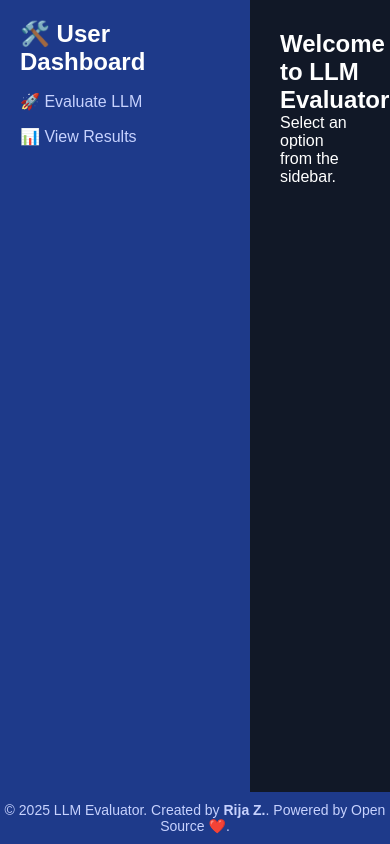
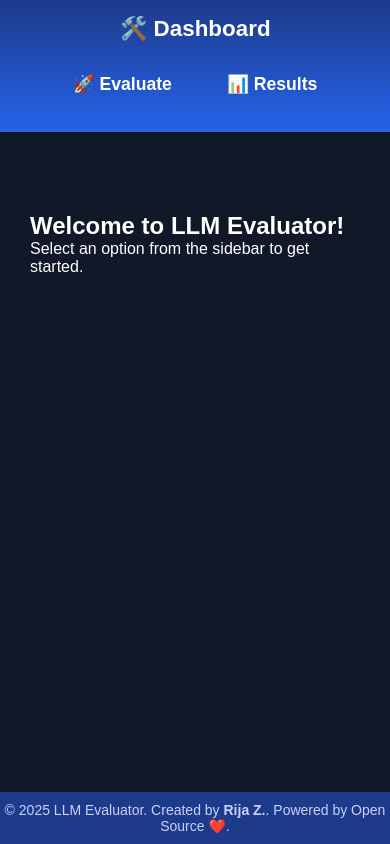
Before and after one commit to rzafiamy/evaluate, a Flask app: page / in a window 390 px wide. Run offline with Flask 3, Linux system fonts and the light colour scheme.

Commit message:
Last update of design and test

```diff
--- a/config.py
+++ b/config.py
@@ -14,6 +14,8 @@ class Config:
 
         self.options = self._load_options(os.getenv('LLM_OPTIONS'))
 
+        self.SYSTEM_PROMPT = "You are an AI assistant. Please respond to the user's question directly without extra comments."
+
         if not self.api_url:
             raise ValueError("API_URL must be set in the environment file.")
 
--- a/core/similarity.py
+++ b/core/similarity.py
@@ -26,7 +26,7 @@ class SentenceTransformerModel(SimilarityModel):
         """Generate embeddings for the input text."""
         return self.model.encode(text)
 
-    def compute_similarity(self, expected_embedding, response_embedding):
+    def compute_similarity(self, response_embedding, expected_embedding):
         """Compute cosine similarity between expected and response embeddings."""
         return cosine_similarity(expected_embedding, response_embedding)[0][0]
 
--- a/static/app.js
+++ b/static/app.js
@@ -49,7 +49,8 @@ async function startEvaluation(event) {
     event.preventDefault();
 
     const formData = new FormData(event.target);
-    document.getElementById("evaluation-progress").innerHTML = "<h3>Progress:</h3><ul id='progress-log'></ul>";
+    const progressLog = document.getElementById("evaluation-progress");
+    progressLog.innerHTML = "<h3>Progress:</h3><ul id='progress-log'></ul>";
 
     showProgressBar();
 
@@ -60,7 +61,7 @@ async function startEvaluation(event) {
 
     if (!response.ok || !response.body) {
         hideProgressBar();
-        document.getElementById("evaluation-progress").innerHTML += "<p class='text-red-500'>❌ Evaluation failed.</p>";
+        progressLog.insertAdjacentHTML("beforeend", "<p class='text-red-500'>❌ Evaluation failed.</p>");
         return;
     }
 
@@ -83,13 +84,15 @@ async function startEvaluation(event) {
                 if (part.startsWith("data: ")) {
                     const rawMessage = part.replace("data: ", "").trim();
 
+                    try {
                         let message = JSON.parse(rawMessage);
                         if (typeof message === "string") {
                             message = JSON.parse(message);
-                        console.log("Final parsed message:", message);
                         }
-
                         updateTestStatus(message);
+                    } catch (error) {
+                        console.error("Error parsing JSON:", error);
+                    }
                 }
             }
         }
@@ -98,40 +101,57 @@ async function startEvaluation(event) {
     await readStream();
 
     hideProgressBar();
-    document.getElementById("evaluation-progress").innerHTML += "<p>✅ Evaluation Completed!</p>";
+    progressLog.insertAdjacentHTML("beforeend", `<p class="evaluation-status">✅ Evaluation Completed!</p>`);
 }
 
 function updateTestStatus(update) {
-    const progressLog = document.getElementById("progress-log");
-    console.log(progressLog)
+    const testElement = document.getElementById(`test-${update.test}`);
+
+    if (!testElement) {
+        console.warn(`Test element not found for test-${update.test}`);
+        return;
+    }
+
+    const statusSpan = testElement.querySelector(".status-label");
+
     if (update.status === "running") {
-        progressLog.innerHTML += `<li>🔄 ${update.message}</li>`;
+        statusSpan.innerHTML = "🔄 Running...";
+        statusSpan.style.color = "orange";
+    }
+    else if (update.status === "completed") {
+        if (statusSpan) {
+            statusSpan.innerHTML = update.success ? "✅ Passed" : "❌ Failed";
+            statusSpan.style.color = update.success ? "green" : "red";
+        }
 
-        const testElement = document.getElementById(`test-${update.test}`);
-        console.log(testElement)
-        if (testElement) {
-            testElement.querySelector(".status-label").innerHTML = "🔄 Running...";
+        // Inject all details into the collapsible section
+        let detailsContainer = testElement.querySelector(".group div");
+        if (detailsContainer) {
+            detailsContainer.innerHTML = `
+                <p><strong>Prompt:</strong> ${update.prompt}</p>
+                <p><strong>Category:</strong> ${update.category}</p>
+                <p><strong>Expected:</strong> ${update.expected}</p>
+                <p><strong>Result:</strong> ${update.result}</p>
+                <p><strong>Temperature:</strong> ${update.temperature}</p>
+                <p><strong>Max Tokens:</strong> ${update.max_tokens}</p>
+                <p><strong>Language:</strong> ${update.language}</p>
+                <p><strong>Similarity:</strong> ${update.similarity ? update.similarity.toFixed(2) : "N/A"}</p>
+            `;
         }
-    } else if (update.status === "completed") {
-        progressLog.innerHTML += `<li>✅ ${update.message}</li>`;
+    }
+    else if (update.status === "error") {
+        statusSpan.innerHTML = "❌ Error";
+        statusSpan.style.color = "red";
 
-        const testElement = document.getElementById(`test-${update.test}`);
-        if (testElement) {
-            const statusSpan = testElement.querySelector(".status-label");
-            if (statusSpan) {
-                if (update.success) {
-                    statusSpan.innerHTML = "✅ Passed";
-                    statusSpan.style.color = "green";
-                } else {
-                    statusSpan.innerHTML = "❌ Failed";
-                    statusSpan.style.color = "red";
+        // Append error details
+        let detailsContainer = testElement.querySelector(".group div");
+        if (detailsContainer) {
+            detailsContainer.innerHTML = `<p class="text-red-500">❌ ${update.message}</p>`;
         }
     }
 }
-    } else if (update.status === "error") {
-        progressLog.innerHTML += `<li class="text-red-500">❌ ${update.message}</li>`;
-    }
-}
+
+
 
 
 async function fetchModels() {
@@ -189,16 +209,29 @@ async function previewDataset(event) {
 
 function renderDatasetPreview(data) {
     const container = document.getElementById('preview-container');
-    let htmlContent = '<h3 class="font-bold mb-2">📋 Test Cases Preview:</h3><ul>';
+    let htmlContent = '<h3 class="font-bold mb-2">📋 Test Cases Preview:</h3><ul class="space-y-3">';
+
     data.forEach(test => {
-        htmlContent += `<li class="mb-2 p-3 bg-blue-900 rounded" id="test-${test.test}">
+        htmlContent += `
+            <li class="mb-2 p-3 bg-blue-900 rounded shadow-lg" id="test-${test.test}">
+                <details class="group">
+                    <summary class="cursor-pointer flex justify-between items-center text-white font-semibold">
                         🔹 <strong>Test ${test.test}:</strong> ${test.prompt}
                         <span class="status-label">⏳ Not Started</span>
+                    </summary>
+                    <div class="ml-5 mt-2 text-gray-200 detailed-results">
+                        <p><strong>Expected:</strong> ${test.expected || "N/A"}</p>
+                        <p><strong>Result:</strong> ${test.result || "Pending..."}</p>
+                        <p><strong>Similarity:</strong> ${test.similarity || "N/A"}</p>
+                    </div>
+                </details>
             </li>`;
     });
+
     htmlContent += '</ul>';
     container.innerHTML = htmlContent;
 }
+
 
 
 function renderResults(files) {
@@ -253,10 +286,10 @@ async function loadResultDetail(filename) {
 
 
 function renderResultDetail(data, filename) {
-    let detailHtml = `<h3 class="text-lg font-semibold mb-2">📝 Details for: ${filename}</h3>`;
-    detailHtml += `<div class="overflow-auto rounded-lg shadow-lg">
-        <table class="min-w-full bg-gray-800 text-white">
-            <thead class="bg-indigo-700">
+    let detailHtml = `<h3 class="tab-title">📝 Details for: ${filename}</h3>`;
+    detailHtml += `<div class="table-container">
+        <table class="result-table">
+            <thead>
                 <tr>
                     <th class="py-2 px-3">Test</th>
                     <th class="py-2 px-4">Prompt</th>
@@ -271,13 +304,13 @@ function renderResultDetail(data, filename) {
 
     data.forEach(row => {
         detailHtml += `<tr class="border-b border-gray-700 hover:bg-gray-700 transition">
-            <td class="py-2 px-3">${row.Test}</td>
-            <td class="px-3">${row.Prompt}</td>
-            <td class="px-2">${row.Category}</td>
-            <td class="px-2">${row.Expected}</td>
-            <td class="px-2">${row.Response}</td>
-            <td class="px-2">${row.Similarity}</td>
-            <td class="px-2">${row.Success}</td>
+            <td>${row.Test}</td>
+            <td>${row.Prompt}</td>
+            <td>${row.Category}</td>
+            <td>${row.Expected}</td>
+            <td>${row.Response}</td>
+            <td>${row.Similarity}</td>
+            <td class=${row.Success}>${row.Success}</td>
         </tr>`;
     });
 
--- a/static/styles.css
+++ b/static/styles.css
@@ -3,57 +3,135 @@
     margin: 0;
     padding: 0;
     box-sizing: border-box;
-    font-family: Arial, sans-serif;
+    font-family: 'Arial', sans-serif;
 }
 
 /* Dark Theme */
 body {
     display: flex;
+    flex-direction: column;
     background-color: #111827; /* Tailwind Gray-900 */
     color: #ffffff;
     height: 100vh;
     margin: 0;
 }
 
-/* Sidebar */
-aside {
+/* Sidebar Styling */
+.sidebar {
     width: 250px;
-    background-color: #1e3a8a; /* Tailwind Blue-950 */
+    height: 100vh;
+    background: linear-gradient(to bottom, #1E3A8A, #2563EB);
+    color: white;
     padding: 20px;
+    font-family: 'Arial', sans-serif;
+    box-shadow: 2px 0 10px rgba(0, 0, 0, 0.2);
     display: flex;
     flex-direction: column;
+    position: fixed;
+    left: 0;
+    top: 0;
 }
 
-aside h1 {
-    font-size: 1.5rem;
-    margin-bottom: 1rem;
+/* Sidebar Title */
+.sidebar h1 {
+    font-size: 1.6em;
+    margin-bottom: 20px;
+    text-align: center;
 }
 
-aside nav ul {
+/* Navigation */
+.sidebar nav ul {
     list-style: none;
     padding: 0;
+    margin: 0;
 }
 
-aside nav ul li {
-    margin-bottom: 1rem;
+.sidebar nav ul li {
+    margin: 10px 0;
 }
 
-aside nav ul li a {
+.sidebar nav ul li a {
+    display: block;
+    padding: 12px 20px;
     text-decoration: none;
-    color: #c7d2fe; /* Tailwind Indigo-300 */
-    transition: color 0.3s;
+    color: white;
+    font-size: 1.1em;
+    font-weight: bold;
+    border-radius: 6px;
+    transition: background 0.3s ease-in-out, transform 0.2s ease-in-out;
 }
 
-aside nav ul li a:hover {
-    color: #93c5fd; /* Tailwind Blue-300 */
+/* Hover Effects */
+.sidebar nav ul li a:hover {
+    background: rgba(255, 255, 255, 0.2);
+    transform: translateX(5px);
+}
+
+/* Active Link Effect */
+.sidebar nav ul li a:active {
+    background: rgba(255, 255, 255, 0.3);
 }
 
 /* Main Content */
 main {
     flex: 1;
     padding: 30px;
+    margin-left: 270px; /* Push main content to the right */
     overflow-y: auto;
 }
+
+/* Sticky Footer */
+footer {
+    background: #1E3A8A;
+    color: white;
+    text-align: center;
+    padding: 10px;
+    position: fixed;
+    bottom: 0;
+    width: 100%;
+}
+
+/* Responsive Design */
+@media (max-width: 768px) {
+    .sidebar {
+        width: 220px;
+    }
+
+    main {
+        margin-left: 230px;
+    }
+}
+
+@media (max-width: 600px) {
+    .sidebar {
+        width: 100%;
+        height: auto;
+        position: relative;
+        padding: 15px;
+        text-align: center;
+    }
+
+    main {
+        margin-left: 0;
+        padding-top: 80px; /* Push main content down */
+    }
+
+    .sidebar nav ul {
+        display: flex;
+        justify-content: center;
+        gap: 15px;
+    }
+
+    .sidebar nav ul li {
+        display: inline;
+    }
+
+    .sidebar h1 {
+        font-size: 1.4em;
+        margin-bottom: 10px;
+    }
+}
+
 
 /* Inputs & Buttons */
 input, button {
@@ -92,56 +170,93 @@ footer {
     font-size: 14px;
 }
 
+a.brand {
+    color: white;
+    text-decoration: none;
+}
 
 
-/* Evaluate form */
+/* Evaluate Form */
 .evaluate-form {
-    max-width: 500px;
     background: #1e293b; /* Dark blue background */
-    padding: 20px;
+    padding: 15px;
     border-radius: 12px;
     box-shadow: 0px 4px 10px rgba(0, 0, 0, 0.3);
-    margin: 20px auto;
+    margin: 10px auto;
     text-align: center;
     color: #ffffff;
+    display: flex;
+    justify-content: center;
 }
 
+/* Make form elements appear in one line */
 .evaluate-form form {
     display: flex;
-    flex-direction: column;
-    gap: 15px;
+    align-items: center;
+    gap: 10px;
+    flex-wrap: wrap;
+    width: 100%;
+    justify-content: center;
 }
 
+/* Labels - Hide them but keep accessibility */
 .evaluate-form label {
-    font-weight: bold;
-    color: #ffffff;
-    text-align: left;
+    font-size: 0;
 }
 
+/* Input fields and Select Dropdown */
 .evaluate-form input,
 .evaluate-form select {
     background: #334155;
     border: none;
-    padding: 12px;
-    border-radius: 8px;
+    padding: 10px;
+    border-radius: 6px;
     font-size: 1rem;
     color: #ffffff;
-    width: 100%;
+    width: auto;
+    min-width: 150px;
     transition: all 0.3s ease-in-out;
     outline: none;
+    text-align: center;
 }
 
+/* Input Focus Effect */
 .evaluate-form input:focus,
 .evaluate-form select:focus {
     background: #475569;
     box-shadow: 0px 0px 8px rgba(59, 130, 246, 0.6);
 }
 
+/* Custom File Input Styling */
+.evaluate-form input[type="file"] {
+    padding: 10px;
+    border: 2px dashed #3b82f6;
+    text-align: center;
+    cursor: pointer;
+    min-width: 200px;
+}
+
+.evaluate-form input[type="file"]::file-selector-button {
+    background: #3b82f6;
+    border: none;
+    padding: 8px 12px;
+    color: white;
+    font-weight: bold;
+    cursor: pointer;
+    border-radius: 6px;
+    margin-right: 10px;
+}
+
+.evaluate-form input[type="file"]::file-selector-button:hover {
+    background: #2563eb;
+}
+
+/* Button */
 .evaluate-form button {
     background: linear-gradient(135deg, #3b82f6, #1e3a8a);
     color: white;
     border: none;
-    padding: 12px;
+    padding: 12px 15px;
     border-radius: 8px;
     font-size: 1rem;
     cursor: pointer;
--- a/templates/index.html
+++ b/templates/index.html
@@ -8,12 +8,12 @@
 </head>
 <body>
     <!-- Sidebar -->
-    <aside>
-        <h1>🛠️ User Dashboard</h1>
+    <aside class="sidebar">
+        <h1><a href="#" class="brand">🛠️ Dashboard</a></h1>
         <nav>
             <ul>
-                <li><a href="#" onclick="loadPage('evaluate')">🚀 Evaluate LLM</a></li>
-                <li><a href="#" onclick="loadPage('results')">📊 View Results</a></li>
+                <li><a href="#" onclick="loadPage('evaluate')">🚀 Evaluate</a></li>
+                <li><a href="#" onclick="loadPage('results')">📊 Results</a></li>
             </ul>
         </nav>
     </aside>
@@ -21,7 +21,7 @@
     <!-- Main Content -->
     <main id="content">
         <h2>Welcome to LLM Evaluator!</h2>
-        <p>Select an option from the sidebar.</p>
+        <p>Select an option from the sidebar to get started.</p>
     </main>
 
     <!-- Footer -->
```
Also changed, not shown: other parts of static/styles.css (+133 -25 lines), core/evaluator.py (+88 -41 lines). Lines whose indentation alone changed are shown as unchanged.
